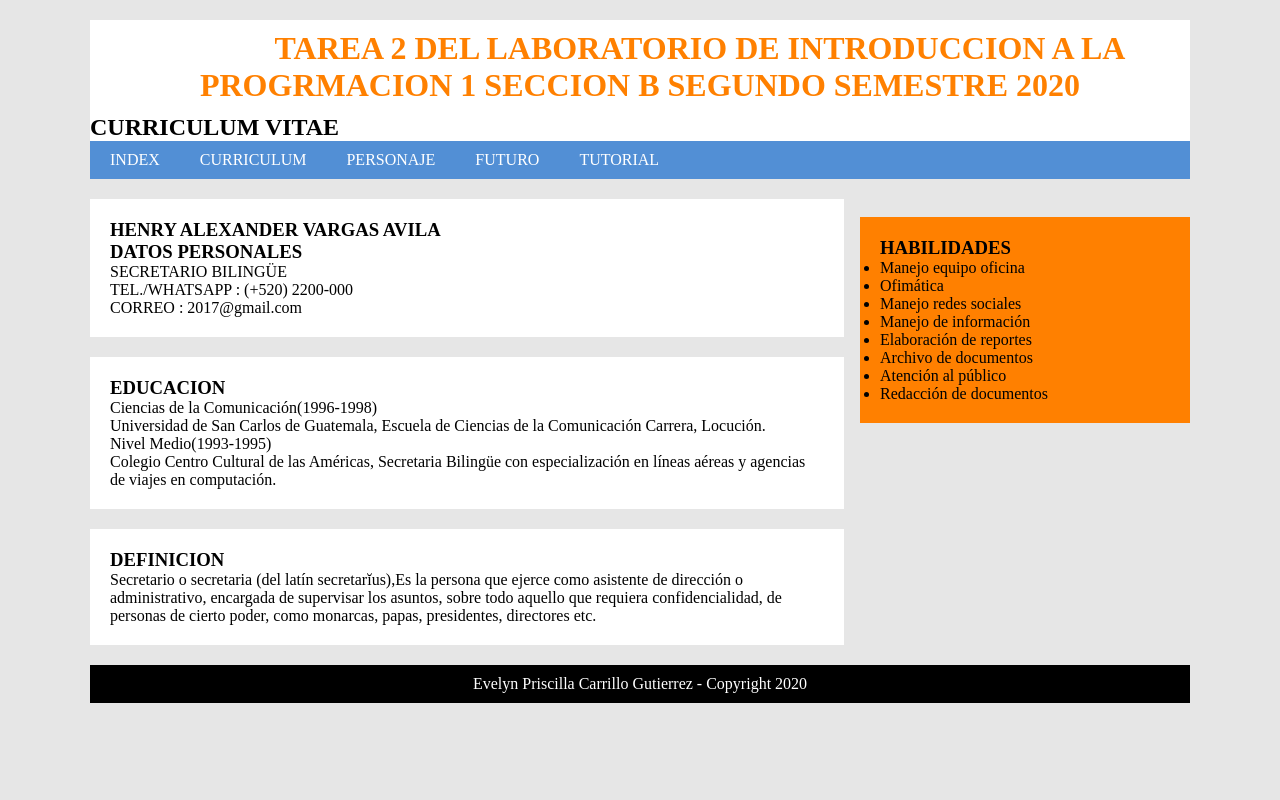
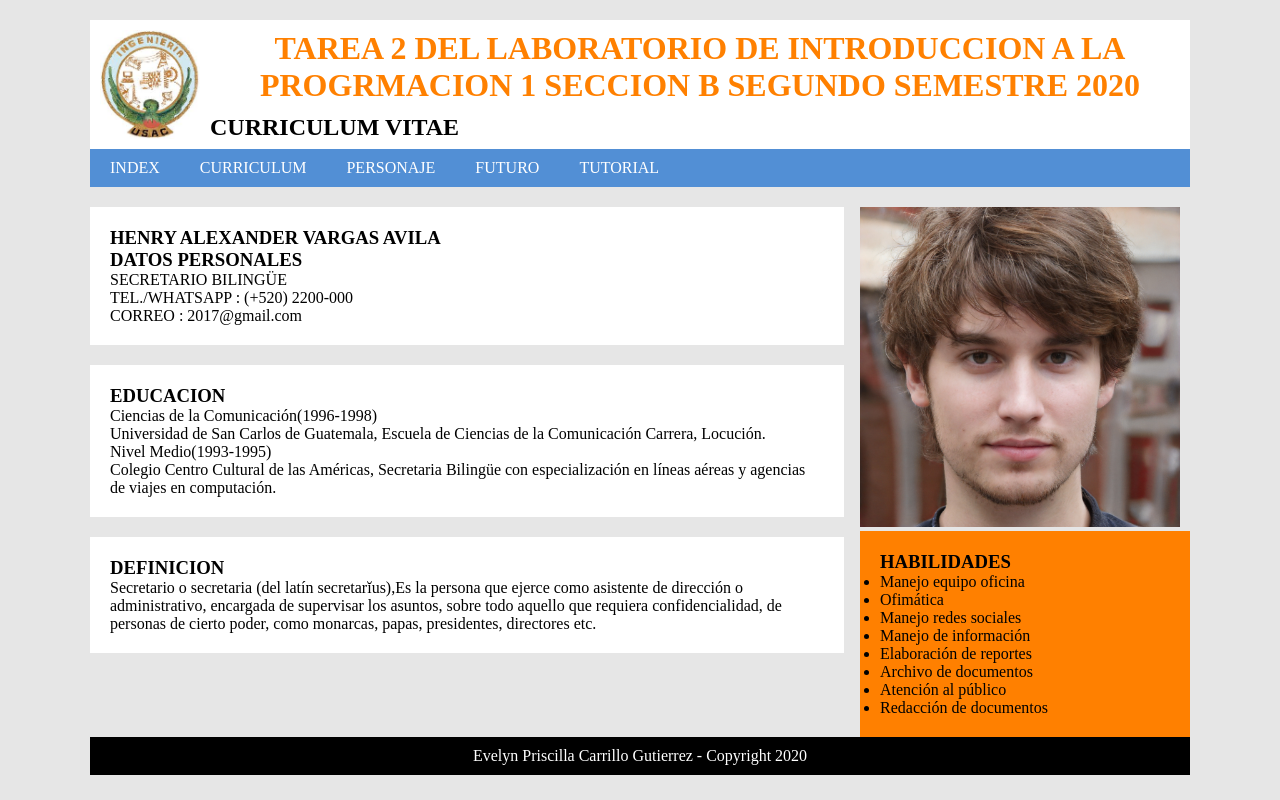
Before and after one commit to 201708918/-IPC1-Tarea2_201708918, a plain HTML site: page Curriculum.html in a window 1280 px wide. Drawn offline with Linux system fonts and the light colour scheme.

Commit message:
Update Curriculum.html

```diff
--- a/Curriculum.html
+++ b/Curriculum.html
@@ -11,7 +11,7 @@
 
 		<titulo>
 		<div class="logo">
-			<img src="Imagenes/Ingusac.jpg"/ width="100" alt="">
+			<img src="Ingusac.jpg"/ width="100" alt="">
 		</div>
 
 		<h1>TAREA 2 DEL LABORATORIO DE INTRODUCCION A LA PROGRMACION 1 SECCION B SEGUNDO SEMESTRE 2020</h1>
@@ -59,7 +59,7 @@
 		</articles>
 
 			<div class="Foto">
-			<img src="Imagenes/Henry.jpg"/ width="320" alt="">
+			<img src="Henry.jpg"/ width="320" alt="">
 			</div>
 
 		<aside>
```
